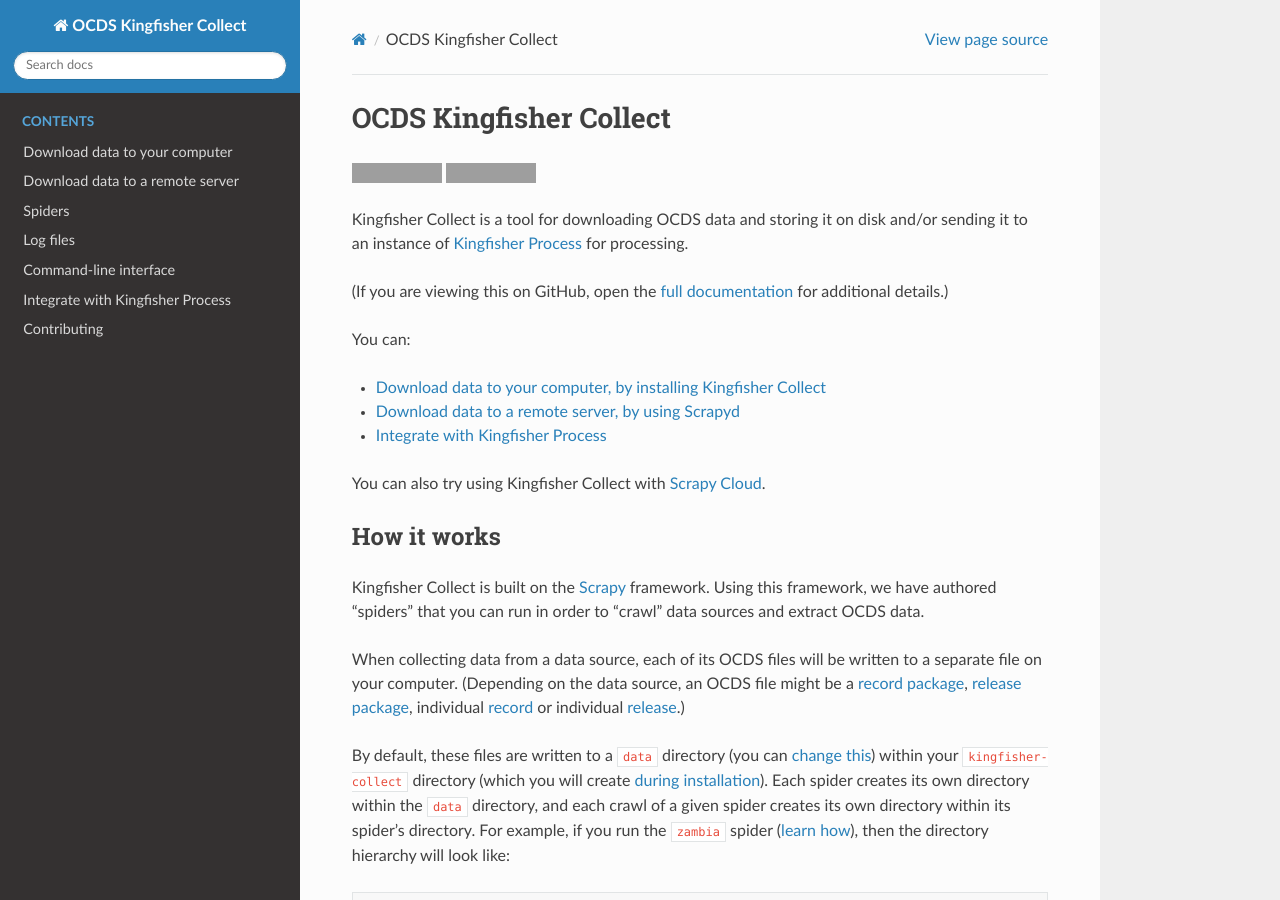
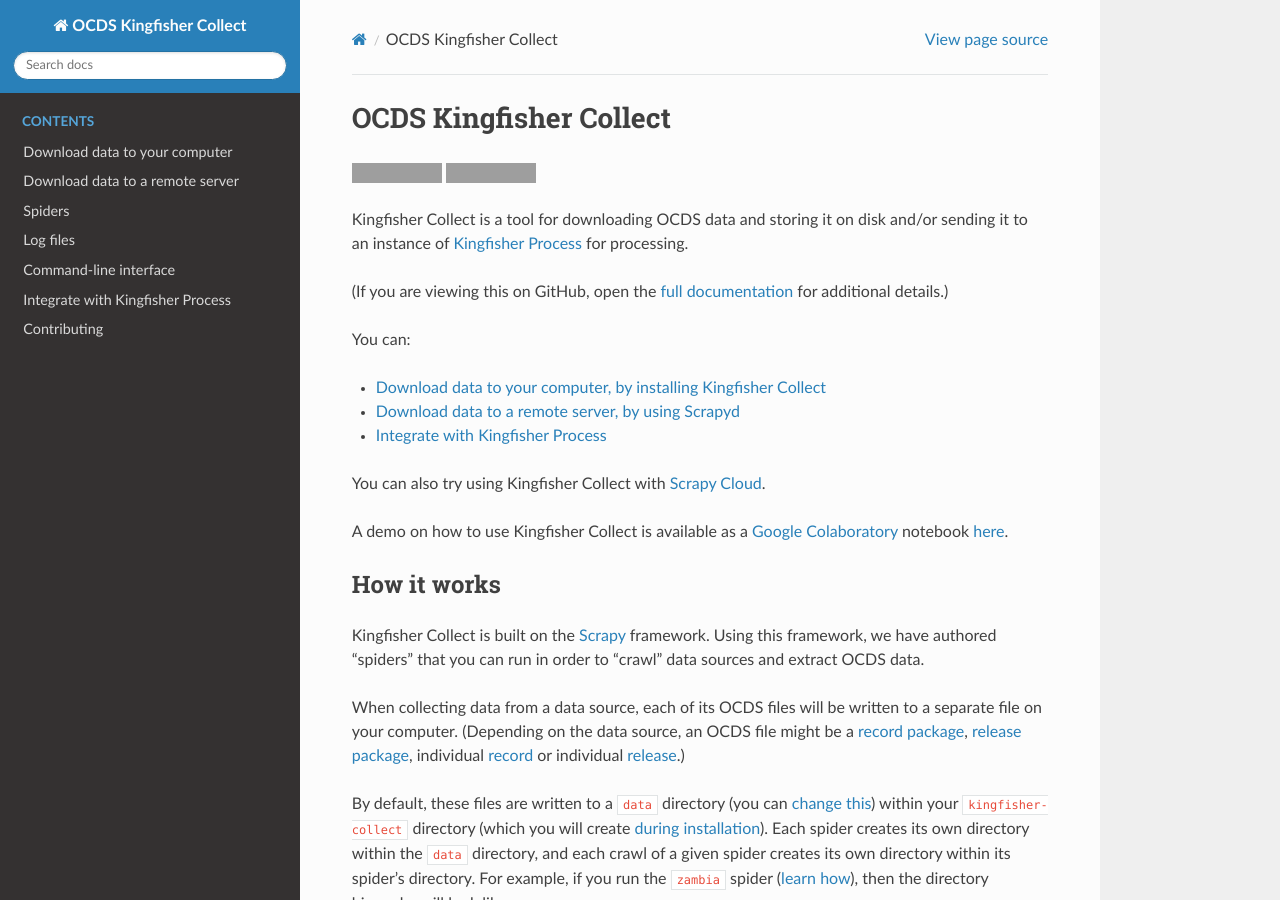
Before and after one commit to open-contracting/kingfisher-collect, a Sphinx documentation site: the page built from docs/index.rst, in a window 1280 px wide and 900 px high. Built offline with Sphinx 7.4.7 and the Read the Docs theme 2.0.0, drawn with Linux system fonts in a browser that asks for light colours; grey boxes are pictures that could not be loaded.

Commit message:
docs: add reference to google colab
Signed-off-by: Yohanna Lisnichuk <yohanitalisnichuk@gmail.com>

```diff
--- a/docs/index.rst
+++ b/docs/index.rst
@@ -10,6 +10,8 @@
 -  :doc:`Integrate with Kingfisher Process<kingfisher_process>`
 
 You can also try using Kingfisher Collect with `Scrapy Cloud <https://scrapinghub.com/scrapy-cloud>`_.
+
+A demo on how to use Kingfisher Collect is available as a `Google Colaboratory <https://research.google.com/colaboratory/faq.html>`_ notebook `here <https://colab.research.google.com/drive/1bN5C9h5YLUF9YpIprAeOMZcXJ5Tr6iaO?usp=sharing>`_.
 
 .. _how-it-works:
 
```
